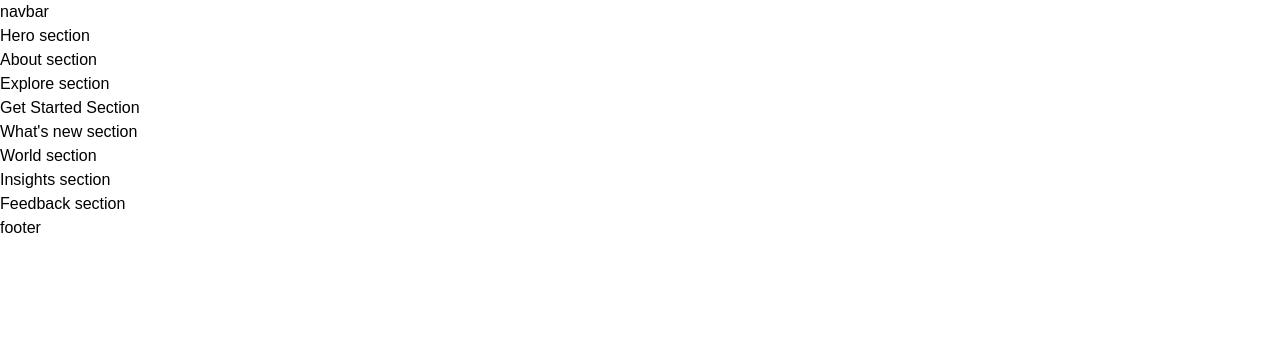
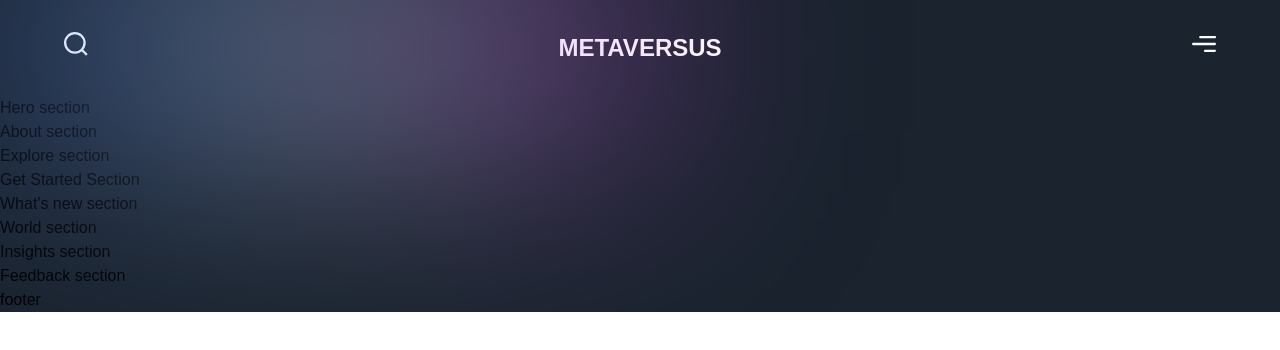
Before and after one commit to teixeiralc/metaversus, a Next.js app: page / in a window 1280 px wide. Shown: the top 350 px of the page. Built offline with nearby package versions, Linux system fonts and the light colour scheme; a web font is replaced by a local one.

Commit message:
add navbar

```diff
--- a/app/page.js
+++ b/app/page.js
@@ -2,7 +2,7 @@ import { Footer, Navbar } from '../components';
 import { About, Explore, Feedback, GetStarted, Hero, Insights, WhatsNew, World } from '../sections';
 
 const Page = () => (
-  <div>
+  <div className="bg-primary-black overflow-hidden">
     <Navbar />
     <Hero />
     <About />
--- a/components/Navbar.jsx
+++ b/components/Navbar.jsx
@@ -1,9 +1,18 @@
 'use client';
 
+import { motion as m } from 'framer-motion';
+import styles from '../styles';
+import { navVariants } from '../utils/motion';
+
 const Navbar = () => (
-  <nav>
-    navbar
-  </nav>
+  <m.nav variants={navVariants} animate="show" initial="hidden" className={`${styles.xPaddings} py-8 relative`}>
+    <div className="absolute w-[50%] inset-0 gradient-01" />
+    <div className={`${styles.innerWidth} mx-auto flex justify-between gap-8`}>
+      <img src="/search.svg" alt="search" className="w-6 h-6 object-contain" />
+      <h2 className="font-extrabold text-2xl text-white">METAVERSUS</h2>
+      <img src="/menu.svg" alt="menu" className="w-6 h-6 object-contain" />
+    </div>
+  </m.nav>
 );
 
 export default Navbar;
```
Also changed, not shown: styles/globals.css (+3 -12 lines).
